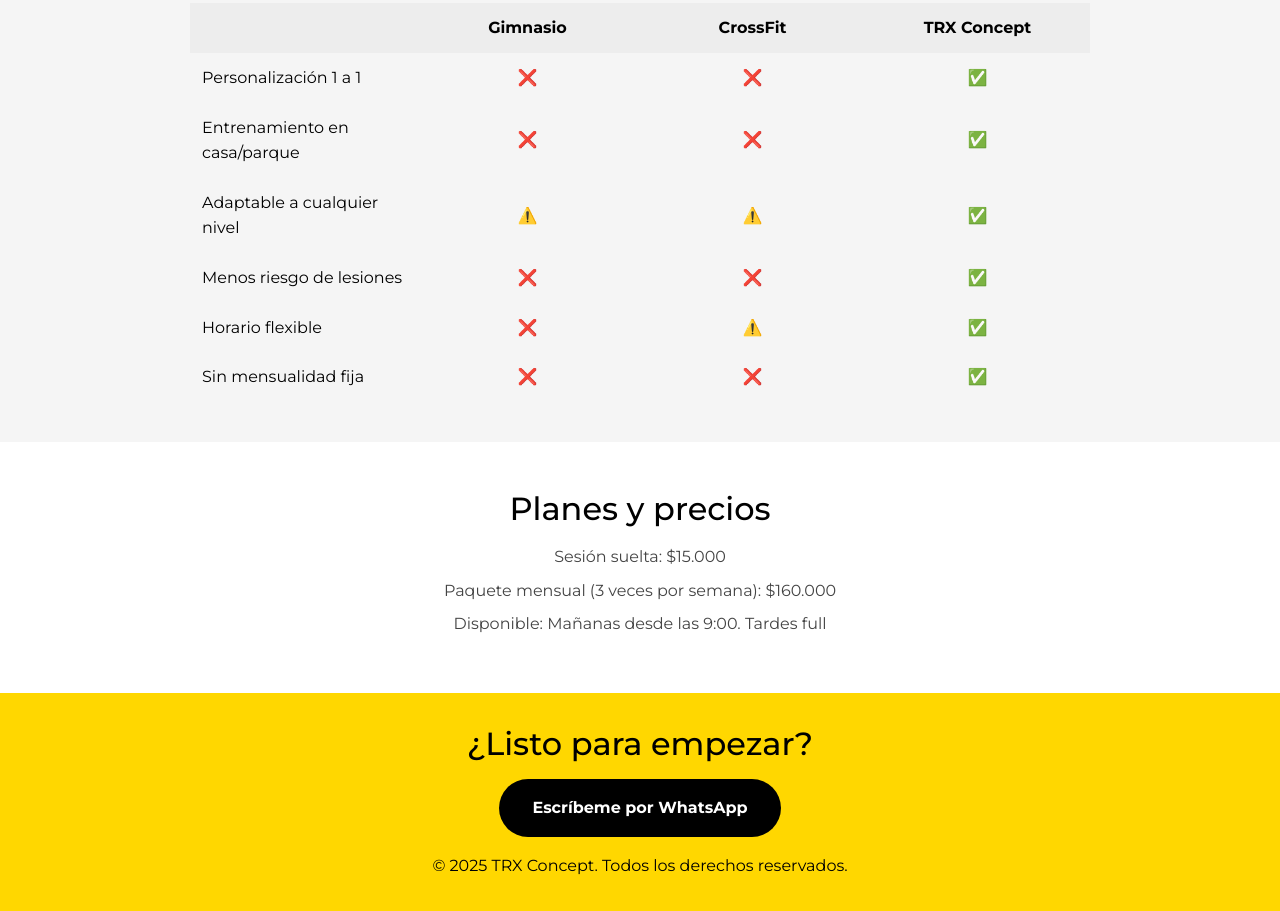
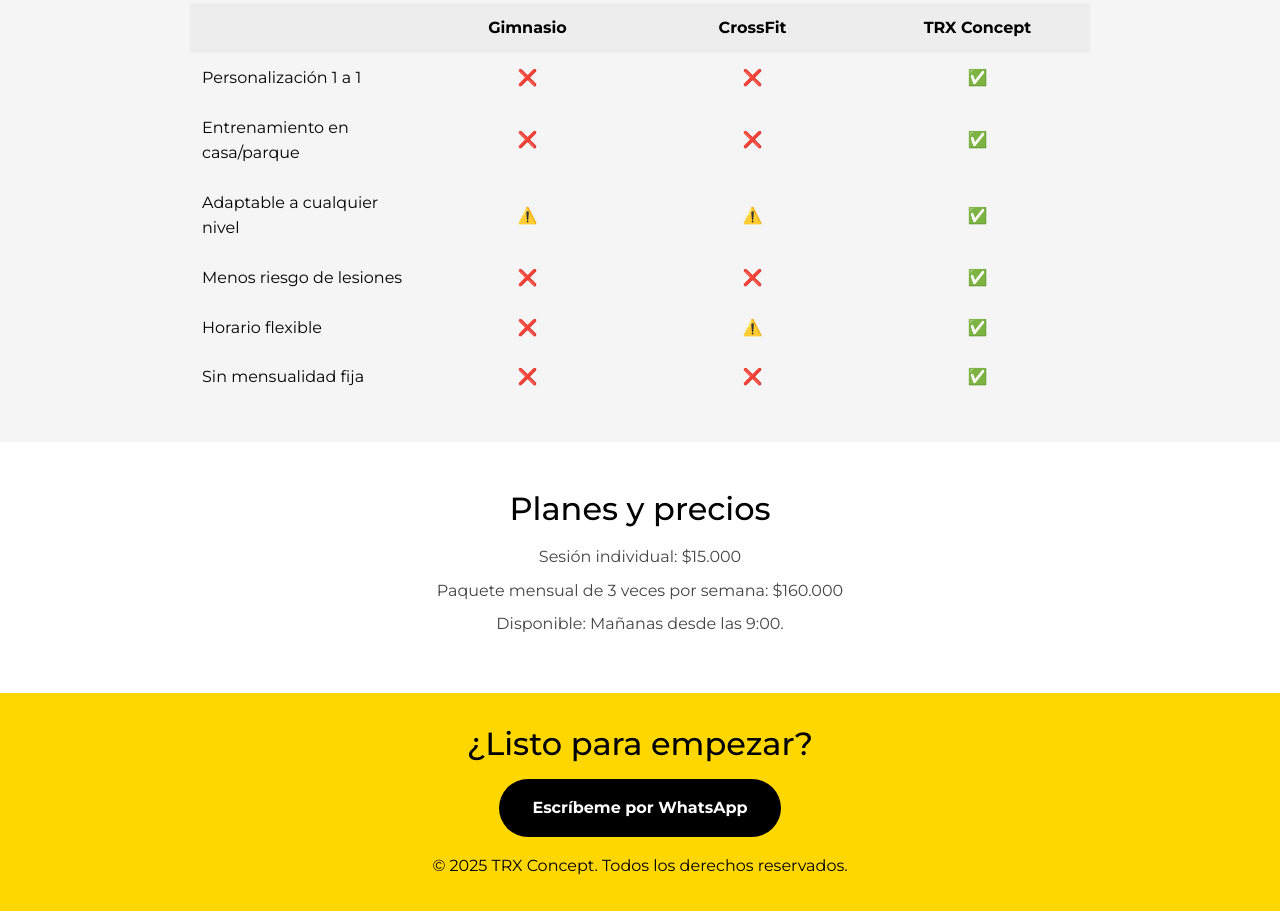
Before and after one commit to fanuneza/trxconcept, a plain HTML site: page index.html in a window 1280 px wide. Shown: the part 941-1852 px from the top of the page. Drawn offline with nearby package versions, Linux system fonts and the light colour scheme; a web font is replaced by a local one.

Commit message:
Fixed Disponibilidad

```diff
--- a/index.html
+++ b/index.html
@@ -123,9 +123,9 @@
         <!-- PACKAGES / PRICING -->
         <section id="pricing" class="pricing">
             <h2>Planes y precios</h2>
-            <p>Sesión suelta: $15.000</p>
-            <p>Paquete mensual (3 veces por semana): $160.000</p>
-            <p class="pricing-note">Disponible: Mañanas desde las 9:00. Tardes full</p>
+            <p>Sesión individual: $15.000</p>
+            <p>Paquete mensual de 3 veces por semana: $160.000</p>
+            <p class="pricing-note">Disponible: Mañanas desde las 9:00.</p>
         </section>
 
     </main>
```
Also changed, not shown: 1 other file.
